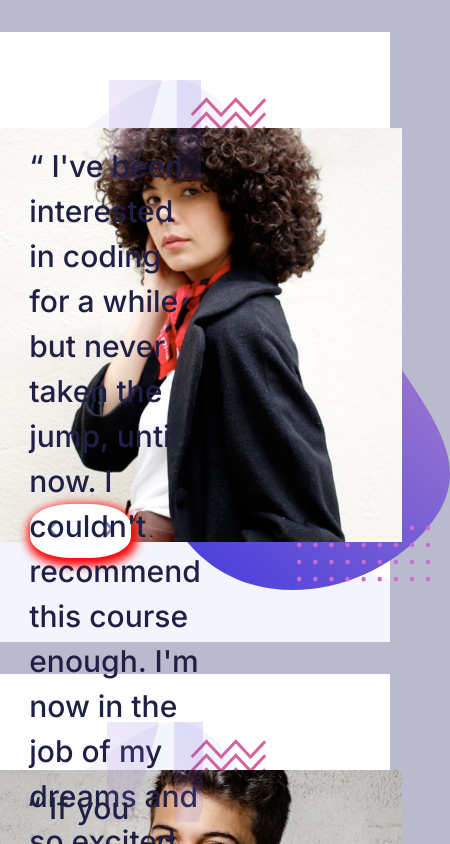
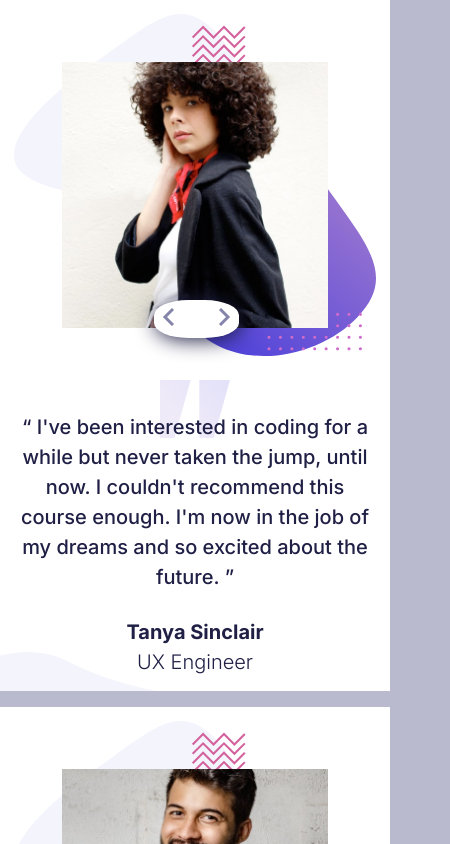
Before and after one commit to SamCares/Testimonial-slider, a plain HTML site: page index.html in a window 390 px wide. Shown: the top 844 px of the page, 450 px wide, since content can reach past the window. Drawn offline with Linux system fonts and the light colour scheme.

Commit message:
responsiveness

```diff
--- a/style.css
+++ b/style.css
@@ -19,10 +19,11 @@ body {
 }
 
 .testimonial {
-  background: white url(./images/pattern-curve.svg) no-repeat left bottom;
   display: flex;
   flex-direction: row-reverse;
   align-items: center;
+  background: white url(./images/pattern-curve.svg) no-repeat left bottom;
+  background-size: 40%;
   padding: 3rem;
   margin: 2rem auto 1rem;
 }
@@ -41,7 +42,8 @@ body {
   background: url(./images/pattern-quotes.svg) no-repeat left top;
   background-position-x: 5rem;
   color: hsl(240, 38%, 20%);
-  margin: auto 25rem auto 15rem;
+  max-width: 42%;
+  transform: translateX(-400px);
   padding-top: 4rem;
   font-size: 30px;
   font-weight: 400;
@@ -66,7 +68,7 @@ span {
   padding: 1rem;
   position: absolute;
   transform: translate(90px, -90px);
-  box-shadow: 2px 4px 10px 4px red;
+  box-shadow: 2px 2px 20px 0.25px hsl(240, 38%, 20%);
 }
 
 .controls:hover {
@@ -86,12 +88,46 @@ span {
   color: hsl(228, 45%, 44%);
 }
 
-@media screen and (max-width: 450px) {
+@media screen and (max-width: 688px) {
   .container {
     width: 450px;
   }
+
   .testimonial {
-    display: flex;
-    flex-direction: column;
+    display: block;
+    justify-content: center;
+    margin: 0 0 1rem 0;
+    padding: 0.85rem;
+  }
+
+  .image {
+    max-width: 100%;
+    height: auto;
+  }
+
+  .picture {
+    background-size: 100% auto;
+  }
+
+  .controls {
+    transform: translate(140px, -80px);
+    padding: 0.5rem;
+  }
+
+  .testimonial_copy {
+    background-size: 70px;
+    background-position: center top;
+    text-align: center;
+    padding: 2rem 0 0 0;
+    max-width: 100%;
+    transform: none;
+    font-size: 20px;
+    font-weight: 400;
+    line-height: 1.5;
+    position: static;
+  }
+
+  .name {
+    display: grid;
   }
 }
```
